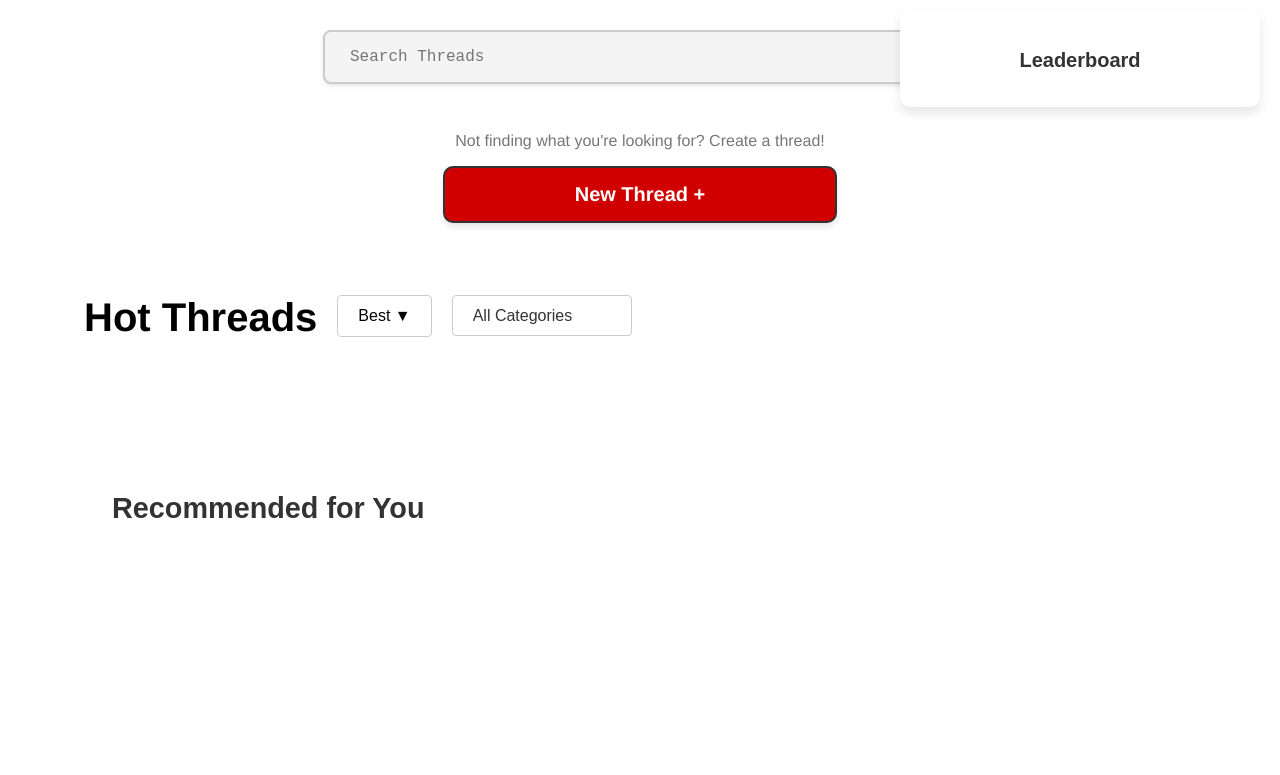
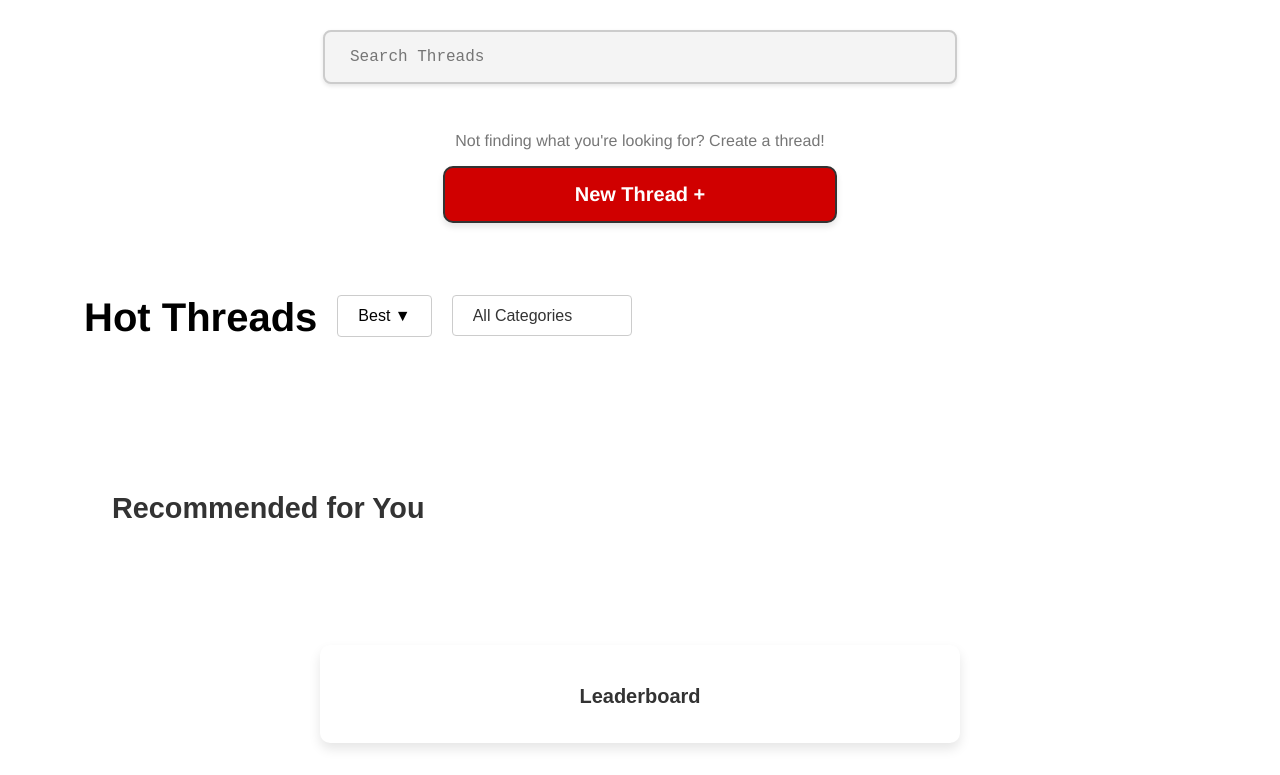
Before and after one commit to Zong-Zehao/ZSBC, a website: page public/mainpage.html in a window 1280 px wide. Shown: the part 671-1446 px from the top of the page. Before the commit the page ends 1284 px from the top, so only its background shows below. Drawn offline with Linux system fonts and the light colour scheme; no server answers; some icons are missing.

Commit message:
leaderboard positioning

```diff
--- a/public/mainpage.html
+++ b/public/mainpage.html
@@ -49,16 +49,6 @@
             </button>
             <input type="text" placeholder="Search Threads" class="search-input" id="searchInput">
         </div>
-
-        <!-- leaderboard start -->
-        <div class="leaderboard-container">
-            <h3>Leaderboard</h3>
-            <ul id="leaderboard">
-                <!-- Leaderboard items will be dynamically added here -->
-            </ul>
-        </div>
-        <!-- leaderboard end -->
-
 
         <div class=a>
             <p>Not finding what you're looking for? Create a thread!</p>
@@ -117,6 +107,16 @@
             <!-- Recommended threads will be dynamically added here -->
         </div>
     </section>
+            <!-- leaderboard start -->
+        <div class="leaderboard-container">
+            <h3>Leaderboard</h3>
+            <ul id="leaderboard">
+                <!-- Leaderboard items will be dynamically added here -->
+            </ul>
+        </div>
+        <!-- leaderboard end -->
+
+
 
     <script>
         let visitedCategories = new Set();
--- a/public/styles/main.css
+++ b/public/styles/main.css
@@ -154,15 +154,15 @@ article{
 /* leaderboard start */
 /* leaderboard container */
 .leaderboard-container {
-    position: absolute;
-    top: 680px; /* Adjust based on your layout */
-    right: 20px;
     background-color: #ffffff;
     border-radius: 10px;
     padding: 20px;
     box-shadow: 0 6px 12px rgba(0, 0, 0, 0.1);
     max-width: 320px;
+    max-width: 600px;
     width: 100%;
+    margin: 2rem auto; /* Center align */
+    text-align: center; /* Center text */
 }
 
 /* leaderboard title */
@@ -187,10 +187,10 @@ article{
     display: flex;
     justify-content: space-between;
     align-items: center;
-    margin: 12px 0;
+    margin: 30px 0;
     padding: 12px;
     background-color: #f9f9f9;
-    border-radius: 8px;
+    border-radius: 20px;
     box-shadow: 0 2px 4px rgba(0, 0, 0, 0.1);
     transition: background-color 0.3s ease;
 }
```
